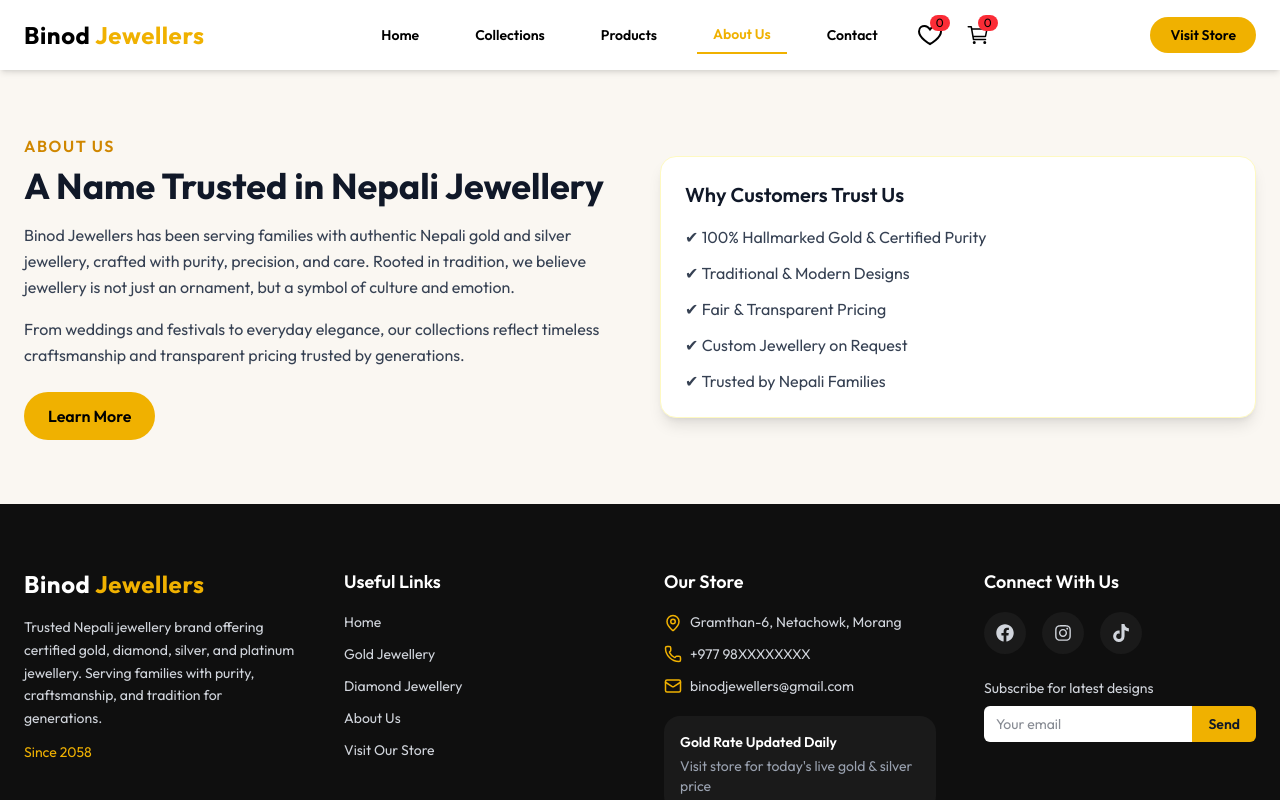
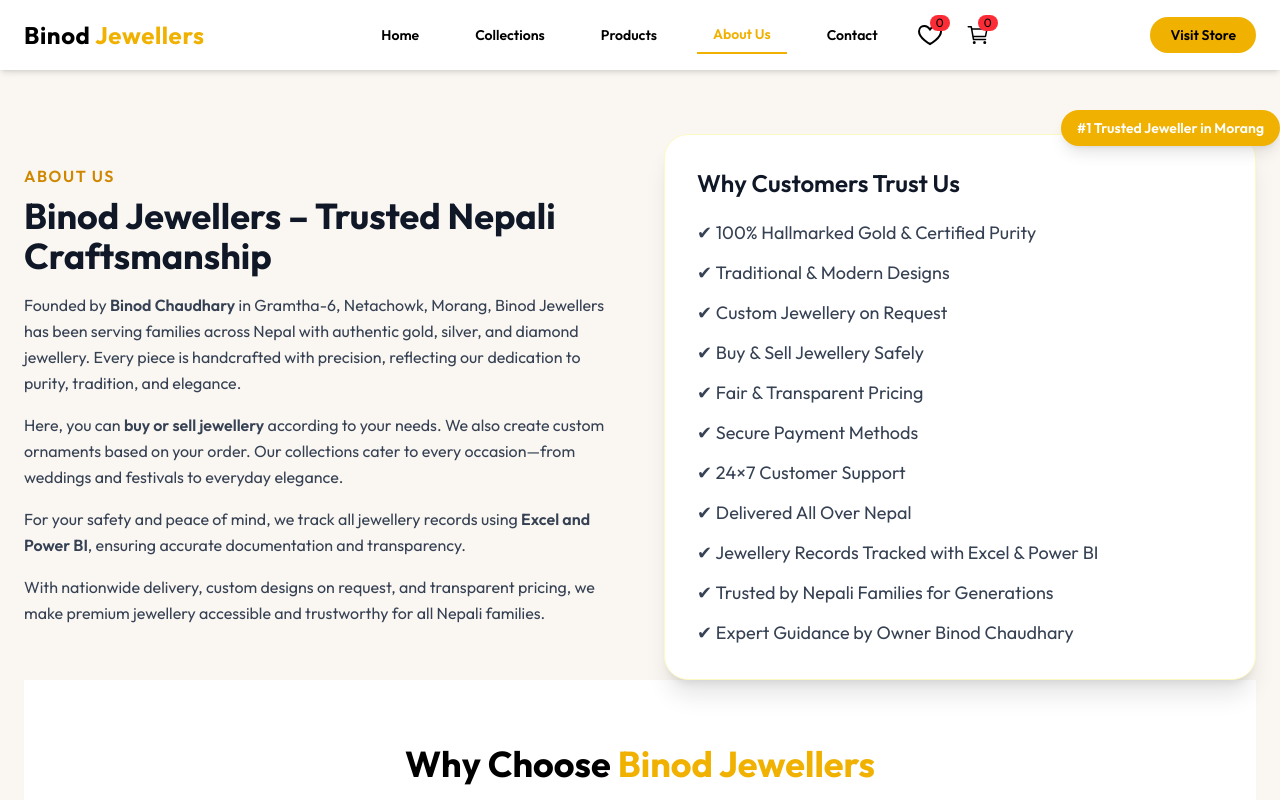
Before and after one commit to Parvesh-ops/jewellery-Website, a React (Vite) app: page /about in a window 1280 px wide. Shown: the top 800 px of the page. Built offline with nearby package versions, Linux system fonts and the light colour scheme.

Commit message:
Working on About ui

```diff
--- a/src/pages/About.tsx
+++ b/src/pages/About.tsx
@@ -1,7 +1,9 @@
+import WhyChooseUs from "../components/WhyChooseUs/WhyChoseUs";
+
 const About = () => {
   return (
     <section className="bg-[#faf7f2] py-16 px-6">
-      <div className="max-w-7xl mx-auto grid md:grid-cols-2 gap-10 items-center">
+      <div className="max-w-7xl mx-auto grid md:grid-cols-2 gap-12 items-center">
 
         {/* Text Content */}
         <div>
@@ -10,43 +12,56 @@
           </h4>
 
           <h2 className="text-3xl md:text-4xl font-bold mb-4 text-gray-900">
-            A Name Trusted in Nepali Jewellery
+            Binod Jewellers – Trusted Nepali Craftsmanship
           </h2>
 
           <p className="text-gray-700 leading-relaxed mb-4">
-            Binod Jewellers has been serving families with authentic Nepali gold and silver
-            jewellery, crafted with purity, precision, and care. Rooted in tradition, we
-            believe jewellery is not just an ornament, but a symbol of culture and emotion.
+            Founded by <span className="font-semibold">Binod Chaudhary</span> in Gramtha-6, Netachowk, Morang, Binod Jewellers has been serving families across Nepal with authentic gold, silver, and diamond jewellery. Every piece is handcrafted with precision, reflecting our dedication to purity, tradition, and elegance.
+          </p>
+
+          <p className="text-gray-700 leading-relaxed mb-4">
+            Here, you can <span className="font-semibold">buy or sell jewellery</span> according to your needs. We also create custom ornaments based on your order. Our collections cater to every occasion—from weddings and festivals to everyday elegance.
+          </p>
+
+          <p className="text-gray-700 leading-relaxed mb-4">
+            For your safety and peace of mind, we track all jewellery records using <span className="font-semibold">Excel and Power BI</span>, ensuring accurate documentation and transparency.
           </p>
 
           <p className="text-gray-700 leading-relaxed mb-6">
-            From weddings and festivals to everyday elegance, our collections reflect
-            timeless craftsmanship and transparent pricing trusted by generations.
+            With nationwide delivery, custom designs on request, and transparent pricing, we make premium jewellery accessible and trustworthy for all Nepali families.
           </p>
-
-          <button className="bg-yellow-500 text-black px-6 py-3 rounded-full font-semibold hover:bg-yellow-600 transition">
-            Learn More
-          </button>
         </div>
 
-        {/* Image / Highlight Card */}
+        {/* Highlight Card */}
         <div className="relative">
-          <div className="bg-white rounded-2xl shadow-lg p-6 border border-yellow-100">
-            <h3 className="text-xl font-semibold mb-4 text-gray-900">
+          <div className="bg-white rounded-3xl shadow-xl p-8 border border-yellow-100 hover:scale-105 transform transition duration-300">
+            <h3 className="text-2xl font-semibold mb-5 text-gray-900">
               Why Customers Trust Us
             </h3>
 
-            <ul className="space-y-3 text-gray-700">
+            <ul className="space-y-3 text-gray-700 text-lg">
               <li>✔ 100% Hallmarked Gold & Certified Purity</li>
               <li>✔ Traditional & Modern Designs</li>
+              <li>✔ Custom Jewellery on Request</li>
+              <li>✔ Buy & Sell Jewellery Safely</li>
               <li>✔ Fair & Transparent Pricing</li>
-              <li>✔ Custom Jewellery on Request</li>
-              <li>✔ Trusted by Nepali Families</li>
+              <li>✔ Secure Payment Methods</li>
+              <li>✔ 24×7 Customer Support</li>
+              <li>✔ Delivered All Over Nepal</li>
+              <li>✔ Jewellery Records Tracked with Excel & Power BI</li>
+              <li>✔ Trusted by Nepali Families for Generations</li>
+              <li>✔ Expert Guidance by Owner Binod Chaudhary</li>
             </ul>
+
+          </div>
+
+          {/* Highlight Badge */}
+          <div className="absolute top-0 right-0 -mt-6 -mr-6 bg-yellow-500 text-white font-semibold px-4 py-2 rounded-full shadow-lg text-sm">
+            #1 Trusted Jeweller in Morang
           </div>
         </div>
-
       </div>
+      <WhyChooseUs />
     </section>
   );
 };
```
Also changed, not shown: 1 other file (tests, documents, lock files or other folders).
